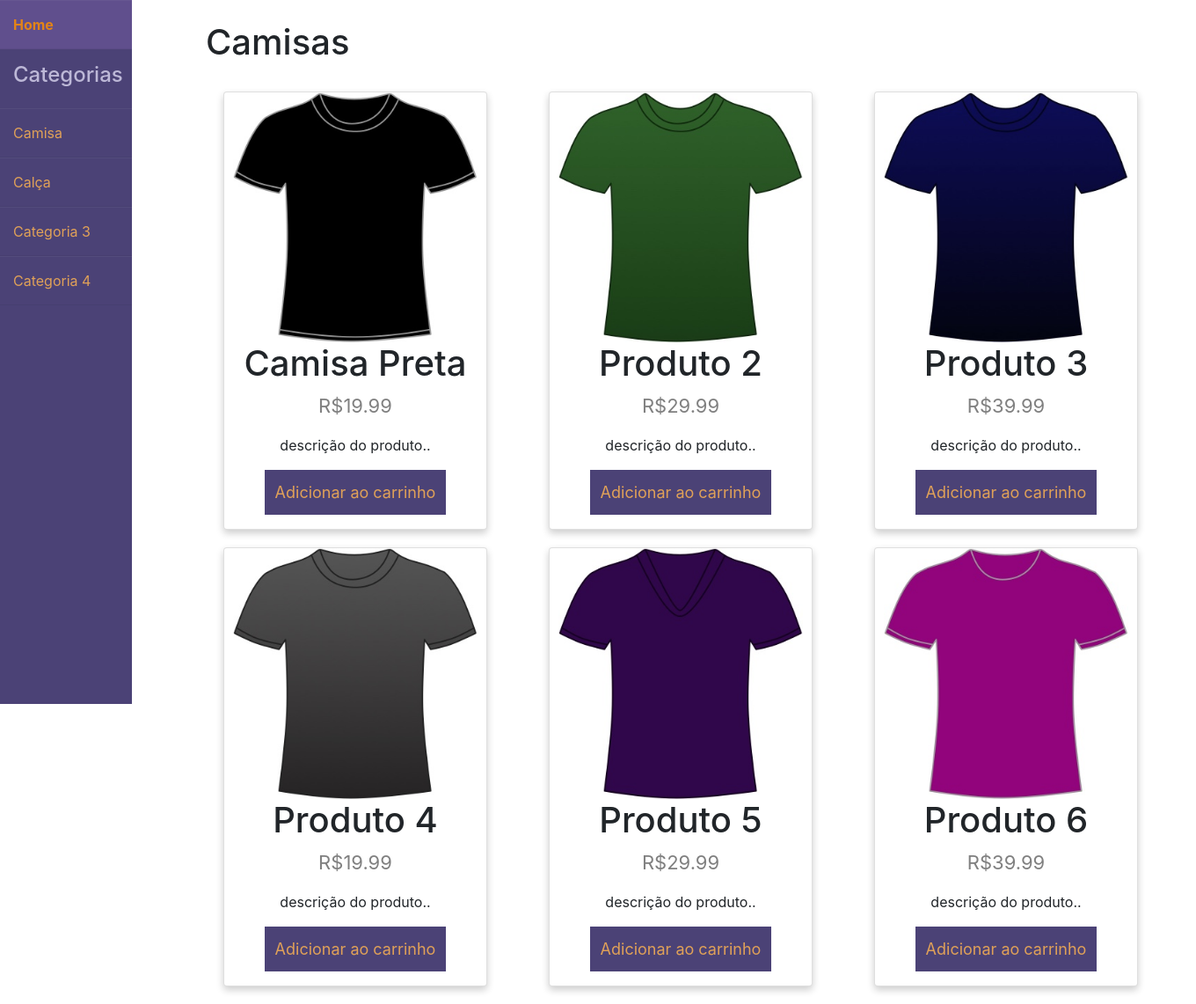
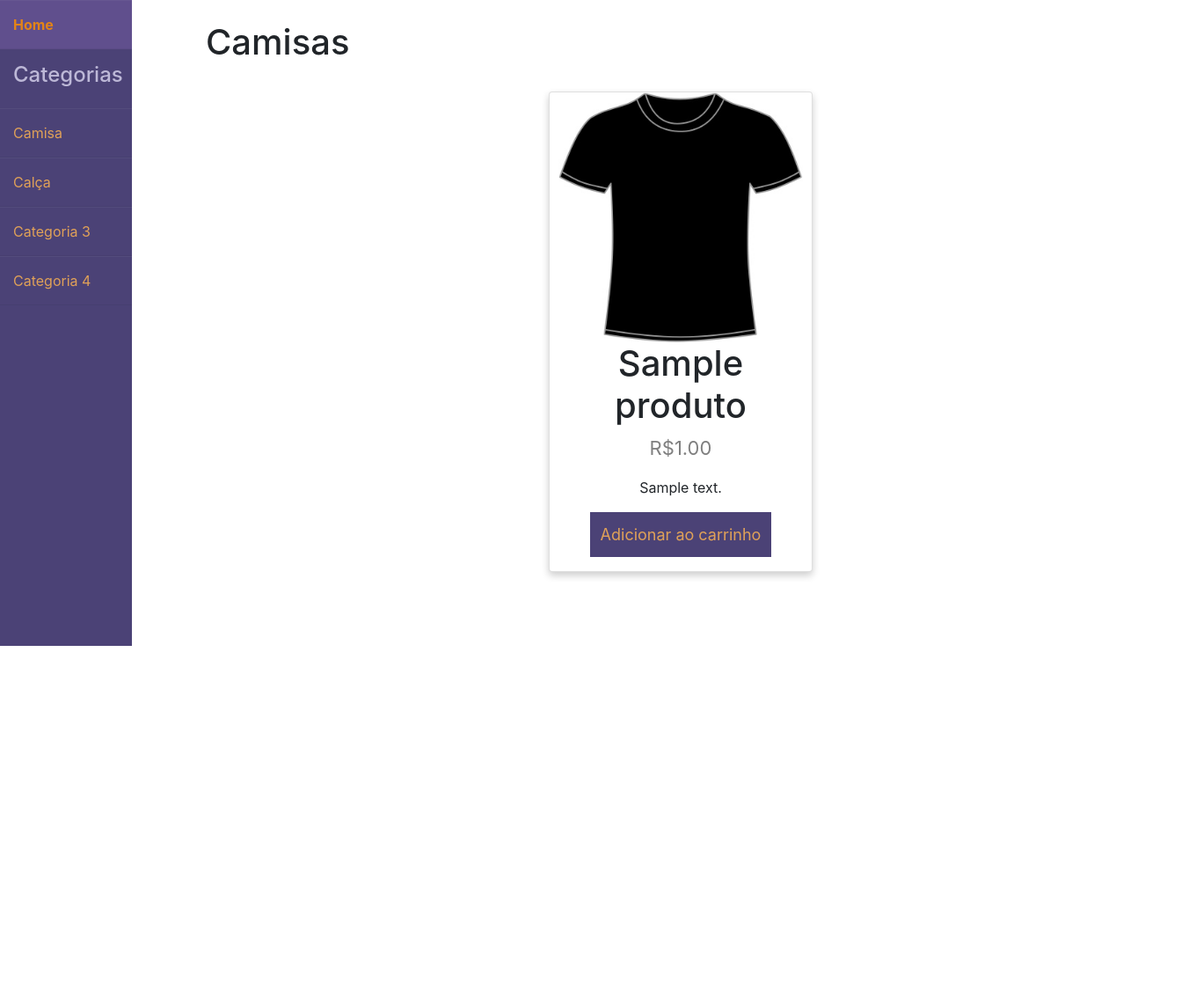
Before and after one commit to fefeacastro/Trabalho-02---INF1407, a Django app: page /camisa/ in a window 1360 px wide. Shown: the part 66-1207 px from the top of the page at 88% size. After the commit the page ends 800 px from the top, so only its background shows below. Run offline with Django 3.2, Linux system fonts and the light colour scheme; tables that the repository leaves empty hold one stand-in row (values such as "Sample post").

Commit message:
Camisas vindas do banco

```diff
--- a/LojaMariFe/project/templates/LojaMariFe/camisa.html
+++ b/LojaMariFe/project/templates/LojaMariFe/camisa.html
@@ -7,50 +7,16 @@
         <h1>Camisas</h1>
         <br>
         <div class="row">
-            <div class="card column">
-                <img src="../../static/images/Camisa 1.jpg" style="width:100%">
-                <h1>Camisa Preta</h1>
-                <p class="price">R$19.99</p>
-                <p>descrição do produto..</p>
-                <p><button>Adicionar ao carrinho</button></p>
-            </div>
-            <div class="card column">
-                <img src="../../static/images/Camisa 2.jpg" style="width:100%">
-                <h1>Produto 2</h1>
-                <p class="price">R$29.99</p>
-                <p>descrição do produto..</p>
-                <p><button>Adicionar ao carrinho</button></p>
-            </div>
-            <div class="card column">
-                <img src="../../static/images/Camisa 3.jpg" style="width:100%">
-                <h1>Produto 3</h1>
-                <p class="price">R$39.99</p>
-                <p>descrição do produto..</p>
-                <p><button>Adicionar ao carrinho</button></p>
-            </div>
-        </div>
-        <div class="row">
-            <div class="card column">
-                <img src="../../static/images/Camisa 4.jpg" style="width:100%">
-                <h1>Produto 4</h1>
-                <p class="price">R$19.99</p>
-                <p>descrição do produto..</p>
-                <p><button>Adicionar ao carrinho</button></p>
-            </div>
-            <div class="card column">
-                <img src="../../static/images/Camisa 5.jpg" style="width:100%">
-                <h1>Produto 5</h1>
-                <p class="price">R$29.99</p>
-                <p>descrição do produto..</p>
-                <p><button>Adicionar ao carrinho</button></p>
-            </div>
-            <div class="card column">
-                <img src="../../static/images/Camisa 6.jpg" style="width:100%">
-                <h1>Produto 6</h1>
-                <p class="price">R$39.99</p>
-                <p>descrição do produto..</p>
-                <p><button>Adicionar ao carrinho</button></p>
-            </div>
+            {% for camisa in camisas%}
+                <div class="card column">
+                    <img src="../../static/images/Camisa 1.jpg" style="width:100%">
+                    <h1>{{camisa.nome}}</h1>
+                    <p class="price">R${{camisa.preco}}</p>
+                    <p>{{camisa.descricao}}</p>
+                    <p><button>Adicionar ao carrinho</button></p>
+                </div>
+            {%endfor%}
+
         </div>
     </div>
 {% endblock %}
--- a/LojaMariFe/project/views.py
+++ b/LojaMariFe/project/views.py
@@ -1,6 +1,7 @@
 from django.shortcuts import render, redirect
 from .forms import CustomUserCreationForm
 from django.contrib.auth.decorators import login_required
+from .models import Produto
 
 # Create your views here.
 def homepage(request):
@@ -28,7 +29,9 @@ def carrinho(request):
 
 
 def camisa(request):
-    return render(request, 'LojaMariFe/camisa.html', context=None)
+    camisas = Produto.objects.filter(categoria = 'Camisa')
+    context = {'camisas':camisas,}
+    return render(request, 'LojaMariFe/camisa.html', context=context)
 
 
 def calca(request):
```
